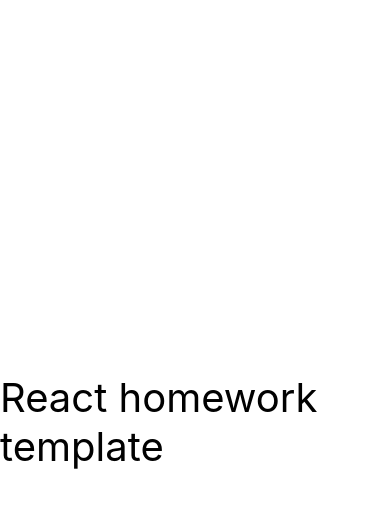
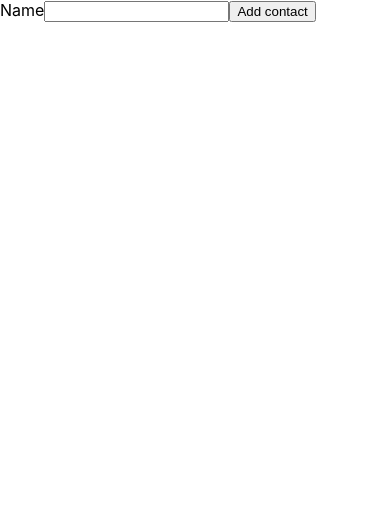
Before and after one commit to Teslyak/goit-react-hw-02-phonebook, a React (Create React App) app: page / in a window 390 px wide. Shown: the top 508 px of the page. Built offline with nearby package versions, Linux system fonts and the light colour scheme.

Commit message:
react-hw2-task-phonebook-step1

```diff
--- a/package.json
+++ b/package.json
@@ -8,6 +8,7 @@
     "@testing-library/react": "^12.1.4",
     "@testing-library/user-event": "^13.5.0",
     "modern-normalize": "^2.0.0",
+    "nanoid": "^4.0.2",
     "react": "^18.1.0",
     "react-dom": "^18.1.0",
     "react-scripts": "5.0.1",
--- /dev/null
+++ b/src/components/AddContact/AddContact.jsx
@@ -0,0 +1,55 @@
+import { Component } from 'react';
+import { nanoid } from 'nanoid';
+
+
+
+
+
+export class AddContact extends Component  {
+state = {
+  contact: '',
+  name: ''
+}
+
+
+handelChangeInput = (e) => {
+        this.setState({
+            [e.target.name]: e.currentTarget.value
+        })
+    }
+
+    handleAddInList = (e) => {
+    e.preventDefault();
+    this.props.addNewContact({ id: nanoid(5), ...this.state });
+    this.setState({
+    contacts: [],
+     name: ''
+    });
+
+    }
+
+    render() {
+
+        return (
+            <>
+    <form onSubmit={this.handleAddInList}>
+   <lable >Name
+    <input
+    type="text"
+    name="name"
+    onChange={this.handelChangeInput}
+    // pattern="^[a-zA-Zа-яА-Я]+(([' -][a-zA-Zа-яА-Я ])?[a-zA-Zа-яА-Я]*)*$"
+    // title="Name may contain only letters, apostrophe, dash and spaces. For example Adrian, Jacob Mercer, Charles de Batz de Castelmore d'Artagnan"
+    value={this.state.name}
+    required
+          />
+          </lable>
+          <button type="submit" >Add contact</button>
+        </form>
+
+            </>
+
+        )
+}
+
+}
--- a/src/components/App.jsx
+++ b/src/components/App.jsx
@@ -1,16 +1,27 @@
-export const App = () => {
-  return (
-    <div
-      style={{
-        height: '100vh',
-        display: 'flex',
-        justifyContent: 'center',
-        alignItems: 'center',
-        fontSize: 40,
-        color: '#010101'
-      }}
-    >
-      React homework template
-    </div>
-  );
-};
+import { Component } from 'react';
+import { AddContact } from './AddContact/AddContact'
+import { ContactList } from './ContactList/ContactList';
+
+
+export class App extends Component {
+  state = {
+  contacts: [],
+  }
+
+  addContact = contact => {
+    this.setState((prevState) => ({
+      contacts: [...prevState.contacts, contact]
+    }))
+  }
+
+  render() {
+
+    return (
+      <>
+        <AddContact addNewContact={this.addContact} />
+        <ContactList addContact={this.state.contacts} />
+      </>
+
+  )}
+
+}
--- /dev/null
+++ b/src/components/ContactList/ContactList.jsx
@@ -0,0 +1,14 @@
+import { ContactListItem } from 'components/ContactListIthem/ContactListItem'
+import React from 'react'
+
+export const ContactList = (props) => {
+    return (
+        <ul>
+
+            {props.addContact.map(el => (
+                <ContactListItem item={el} />
+            ))}
+       </ul>
+   )
+
+}
--- /dev/null
+++ b/src/components/ContactListIthem/ContactListItem.jsx
@@ -0,0 +1,9 @@
+import React from 'react'
+
+export const ContactListItem = ({ item: { id, contact, name } }) => {
+    return (
+        <li ley={id}>
+            <p>{name}</p>
+    </li>
+  )
+}
```
Also changed, not shown: 1 other file (tests, documents, lock files or other folders).
